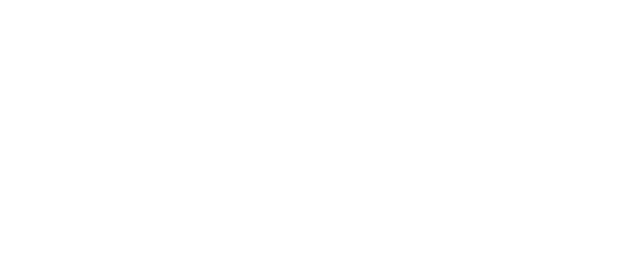
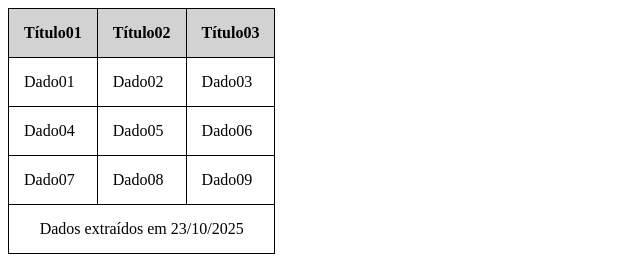
Before and after one commit to fernandagml/tabelas, a website: page index.html in a window 1280 px wide. Shown: the whole page, without its empty margins (0-640 px from the left). Drawn offline with Linux system fonts and the light colour scheme.

```diff
--- a/index.html
+++ b/index.html
@@ -4,8 +4,55 @@
     <meta charset="UTF-8">
     <meta name="viewport" content="width=device-width, initial-scale=1.0">
     <title>Estudos sobre Tabelas</title>
+
+    <style>
+        table, th, td{
+            border: 1px solid black;
+            /* tira o espaço padrão entre as linhas(tr) da tabelas / ou border-spacing: 0 */
+            border-collapse: collapse;
+            padding: 15px;
+        }
+        th{
+            background: #d2d2d2;
+        }
+        .align{
+            text-align: center;
+        }
+    </style>
 </head>
 <body>
+    <!-- thead, tbody, tfoot: semântico -->
+    <table>
 
+        <thead>
+            <tr>
+                <th>Título01</th>
+                <th>Título02</th>
+                <th>Título03</th>
+            </tr>
+        </thead>
+        <tbody>
+            <tr>
+                <td>Dado01</td>
+                <td>Dado02</td>
+                <td>Dado03</td>
+            </tr>
+            <tr>
+                <td>Dado04</td>
+                <td>Dado05</td>
+                <td>Dado06</td>
+            </tr>
+            <tr>
+                <td>Dado07</td>
+                <td>Dado08</td>
+                <td>Dado09</td>
+            </tr>
+        </tbody>
+        <tfoot>
+            <tr>
+                <td colspan="3" class="align">Dados extraídos em 23/10/2025</td>
+            </tr>
+        </tfoot>
+    </table>
 </body>
 </html>
```
Also changed, not shown: pedidos/pedidos.css (added), pedidos/pedidos.html (added), produtos/img/fone-ouvido.jpg (added), produtos/img/pc.jpg (added), produtos/img/realidade-virtual.jpg (added), produtos/tab-produtos-clientes-fidelidade.css (added), produtos/tab-produtos-clientes-fidelidade.html (added).
